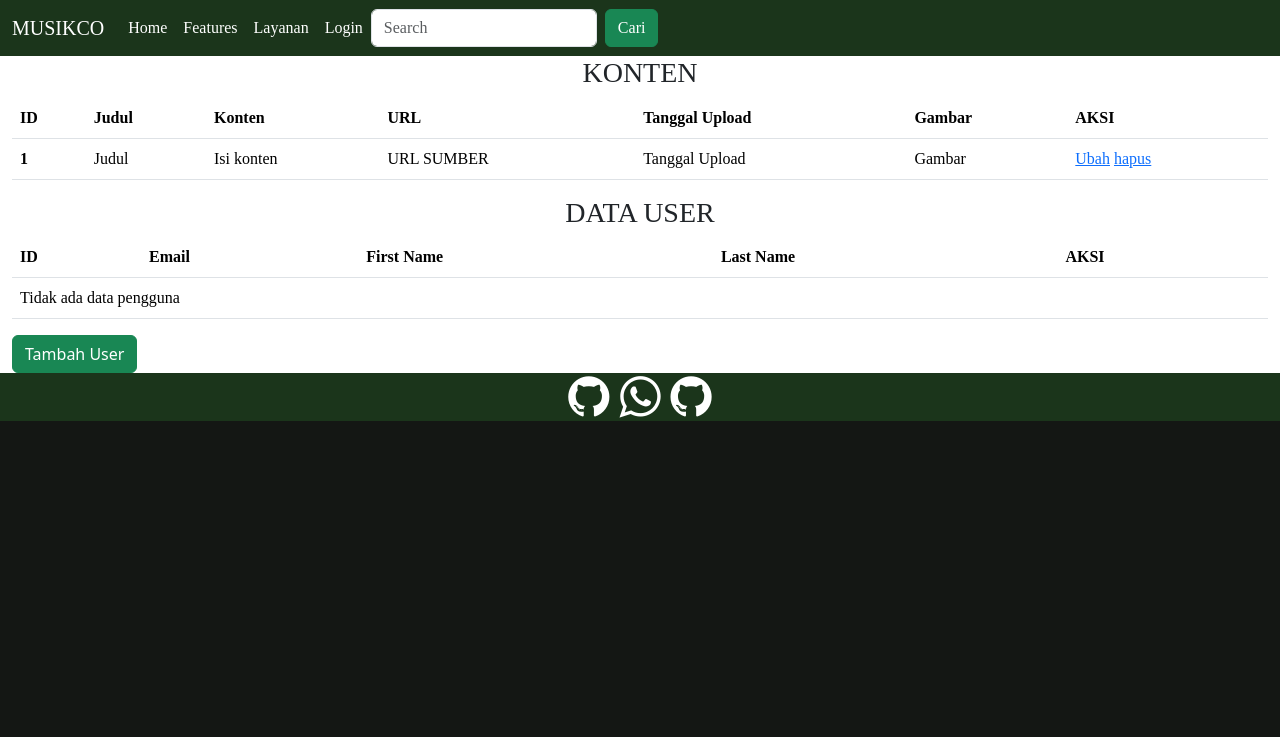
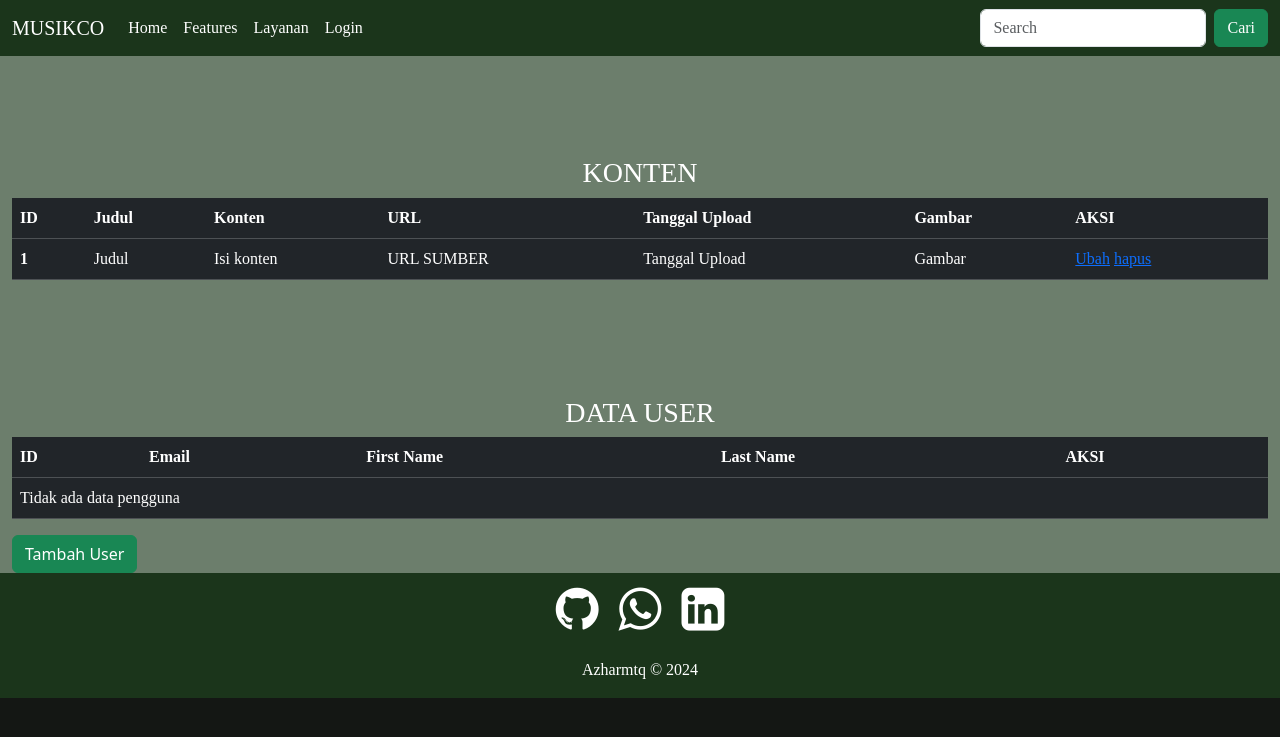
Before and after one commit to Azharmtq/pw2024_tubes_233040126, a PHP site: page /admin.php in a window 1280 px wide. Shown: the top 737 px of the page. Run offline with PHP 8.4, Linux system fonts and the light colour scheme; data that the repository does not hold is empty.

Commit message:
masih mikir css

```diff
--- a/admin.php
+++ b/admin.php
@@ -5,9 +5,9 @@
 </head>
 <body>
   <?php include 'includes/navbar.php' ?>
-  <div class="container-fluid">
+  <div class="admin_page container-fluid">
   <h3>KONTEN</h3>
-  <table class="test table">
+  <table class="table table-dark table-responsive">
   <thead class="thead-dark">
     <tr>
       <th scope="col">ID</th>
@@ -35,14 +35,14 @@
   </tbody>
 </table>
 <h3>DATA USER</h3>
-<table class="table">
+<table class="table table-dark table-responsive">
   <thead class="thead-dark">
     <tr>
-      <th scope="col">ID</th>
-      <th scope="col">Email</th>
-      <th scope="col">First Name</th>
-      <th scope="col">Last Name</th>
-      <th scope="col">AKSI</th>
+      <th scope="col" class="bg-dark">ID</th>
+      <th scope="col" class="bg-dark">Email</th>
+      <th scope="col" class="bg-dark">First Name</th>
+      <th scope="col" class="bg-dark">Last Name</th>
+      <th scope="col" class="bg-dark">AKSI</th>
     </tr>
   </thead>
   <tbody>
@@ -57,13 +57,13 @@
         while($row = mysqli_fetch_assoc($result)) {
             // Tampilkan data pengguna dalam baris tabel
             echo "<tr>";
-            echo "<th scope='row'>" . $row['id'] . "</th>";
-            echo "<td>" . $row['email'] . "</td>";
-            echo "<td>" . $row['first_name'] . "</td>";
-            echo "<td>" . $row['last_name'] . "</td>";
-            echo "<td>";
-            echo "<a href='edit_user.php?id=" . $row['id'] . "'>Ubah| </a>";
-            echo "<a href='hapus_user.php?id=" . $row['id'] . "'> |Hapus</a>";
+            echo "<th scope='row' class='table-success'>" . $row['id'] . "</th>";
+            echo "<td class='table-success'>" . $row['email'] . "</td>";
+            echo "<td class='table-success'>" . $row['first_name'] . "</td>";
+            echo "<td class='table-success'>" . $row['last_name'] . "</td>";
+            echo "<td class='aksi table-success'>";
+            echo "<a href='edit_user.php?id=" . $row['id'] . "' class='table-success'><i class='fa fa-file'></i></a>";
+            echo "<a href='hapus_user.php?id=" . $row['id'] . "' class='table-success'><i class='fa fa-trash'></i></a>";
             echo "</td>";
             echo "</tr>";
         }
--- a/assets/css/style.css
+++ b/assets/css/style.css
@@ -5,7 +5,7 @@ html {
 a, th, td, h1,h3,h4,h5,h6 {
     font-family: "Poppins";
 }
-
+/* navbar */
 .navbar {
     font-family: "Poppins";
     font-weight: 500;
@@ -19,12 +19,38 @@ a, th, td, h1,h3,h4,h5,h6 {
     color: rgb(111, 225, 111);
 }
 
+.indexer {
+    display: flex;
+}
+.collapse {
+    display: flex;
+    flex-basis: max-content;
+    place-content: space-between;
+}
+/* footer */
 .footer {
     font-family: "Poppins";
     font-weight: 500;
     background: rgb(27, 53, 27);
+    color: white;
     display: flex;
     gap: 10px;
+    flex-direction: column;
+}
+
+.social {
+    display: flex;
+    place-content: center;
+    gap: 20px;
+    font-size: 50px;
+}
+
+.social a {
+    color: white;
+}
+
+.copyright {
+    display: flex;
     place-content: center;
 }
 /* Login Page */
@@ -75,14 +101,23 @@ background-size: cover;
     width: 100px;
 }
 /* admin Page */
-.test {
-    background-color: rgb(20, 23, 20);
+.admin_page {
+    background-color: rgb(108, 126, 108);
     color: white;
+}
+.admin_page h3 {
+    padding-top: 100px;
 }
 h3{
     display:flex;
     place-content: center;
 }
-
+.aksi {
+    display: flex;
+    flex-direction: row;
+    gap: 10px;
+}
 /* fonts */
 @import url('https://fonts.googleapis.com/css2?family=Poppins:ital,wght@0,100;0,200;0,300;0,400;0,500;0,600;0,700;0,800;0,900;1,100;1,200;1,300;1,400;1,500;1,600;1,700;1,800;1,900&display=swap');
+
+/* sound */
--- a/includes/footer.php
+++ b/includes/footer.php
@@ -1,5 +1,10 @@
 <div class="footer container-fluid">
-<a href="https://github.com/Azharmtq" target="_blank"><i class="fa fa-github" style="font-size:48px;color:white"></i></a>
-<a href="https://wa.me/qr/PXB72KJ67XBTM1" target="_blank"><i class="fa fa-whatsapp" style="font-size:48px;color:white"></i></a>
-<a href=""><i class="fa fa-github" style="font-size:48px;color:white"></i></a>
+    <div class="social container-fluid">
+        <a href="https://github.com/Azharmtq" target="_blank"><i class="fa fa-github" ></i></a>
+        <a href="https://wa.me/qr/PXB72KJ67XBTM1" target="_blank"><i class="fa fa-whatsapp" ></i></a>
+        <a href="https://www.linkedin.com/in/azhar-muttaqien-78a952291/ " target="_blank"><i class="fa fa-linkedin-square" ></i></a>
+    </div>
+    <div class="copyright">
+        <p>Azharmtq &copy; <?php echo date("Y"); ?> </p>
+    </div>
 </div>
--- a/includes/navbar.php
+++ b/includes/navbar.php
@@ -11,7 +11,7 @@
         <a class="nav-link" href="">Layanan</a>
         <a class="nav-link" href="login.php">Login</a>
       </div>
-      <form class="indexer d-flex" role="search">
+      <form class="indexer" role="search">
           <input class="form-control me-2 bg-white" type="search" placeholder="Search" aria-label="Search">
           <button class="btn btn-success" type="submit">Cari</button>
         </form>
```
Also changed, not shown: 5 other files.
